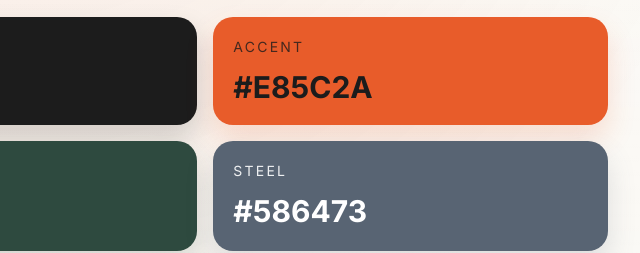
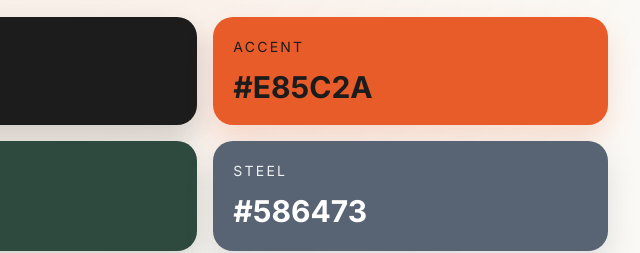
Before and after one commit to ruishinor/rucking-revolution, an Astro site: page /style-guide in a window 1280 px wide. Shown: the part 368-621 px from the top of the page, 640-1280 px from the left. Built offline with nearby package versions, Linux system fonts and the light colour scheme; Astro itself is replaced by a stand-in of ours.

Commit message:
Fix remaining Module 01 style-guide contrast

```diff
--- a/src/pages/style-guide.astro
+++ b/src/pages/style-guide.astro
@@ -28,7 +28,7 @@ import Grid from '@/components/Grid.astro';
           <p class="mt-3 text-3xl font-bold">#1C1C1C</p>
         </div>
         <div class="rounded-[1.25rem] bg-accent p-5 text-secondary shadow-[0_14px_28px_rgba(232,92,42,0.18)]">
-          <p class="text-sm uppercase tracking-[0.16em] text-secondary/80">Accent</p>
+          <p class="text-sm uppercase tracking-[0.16em] text-secondary">Accent</p>
           <p class="mt-3 text-3xl font-bold">#E85C2A</p>
         </div>
         <div class="rounded-[1.25rem] border border-muted-200 bg-background p-5 text-foreground">
```
